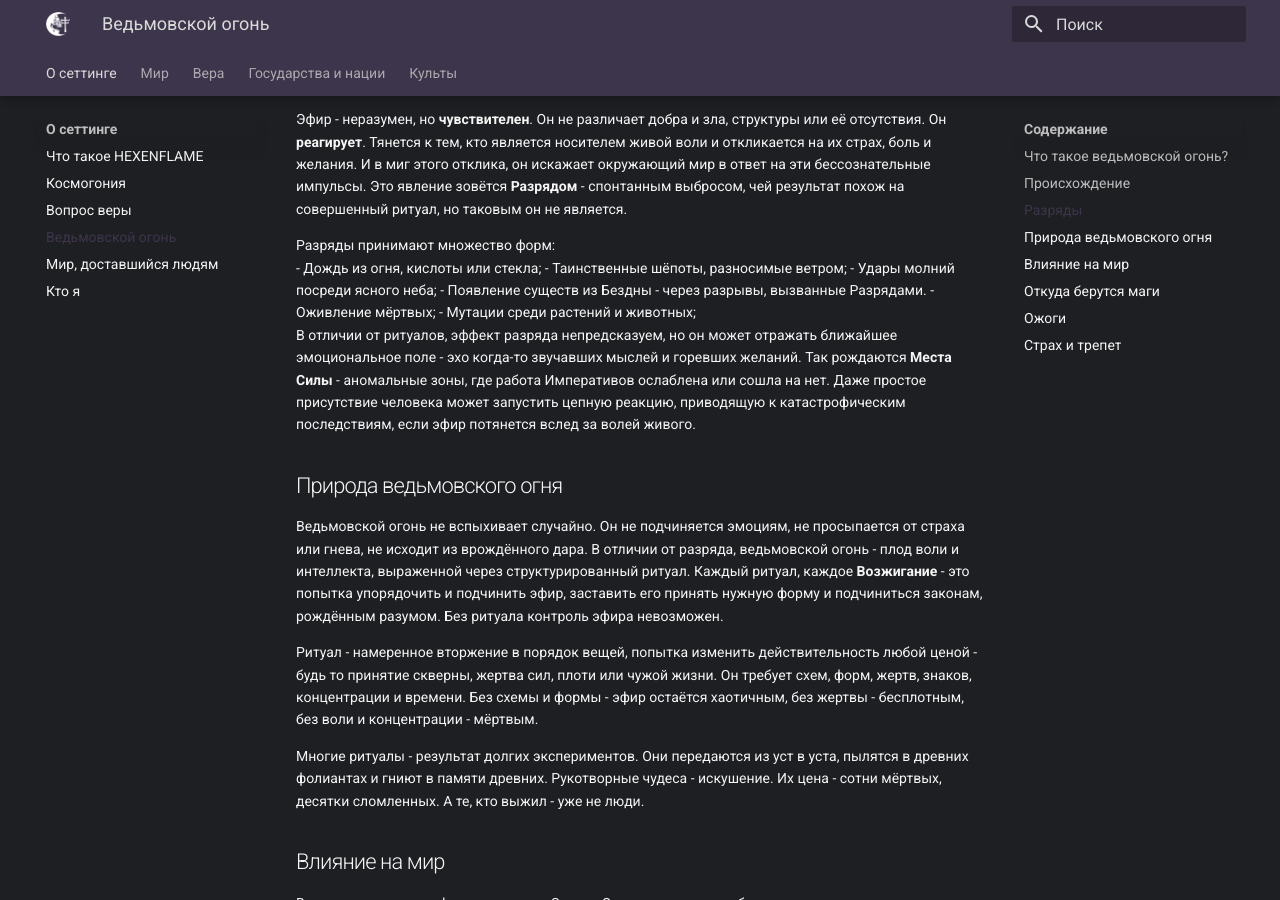
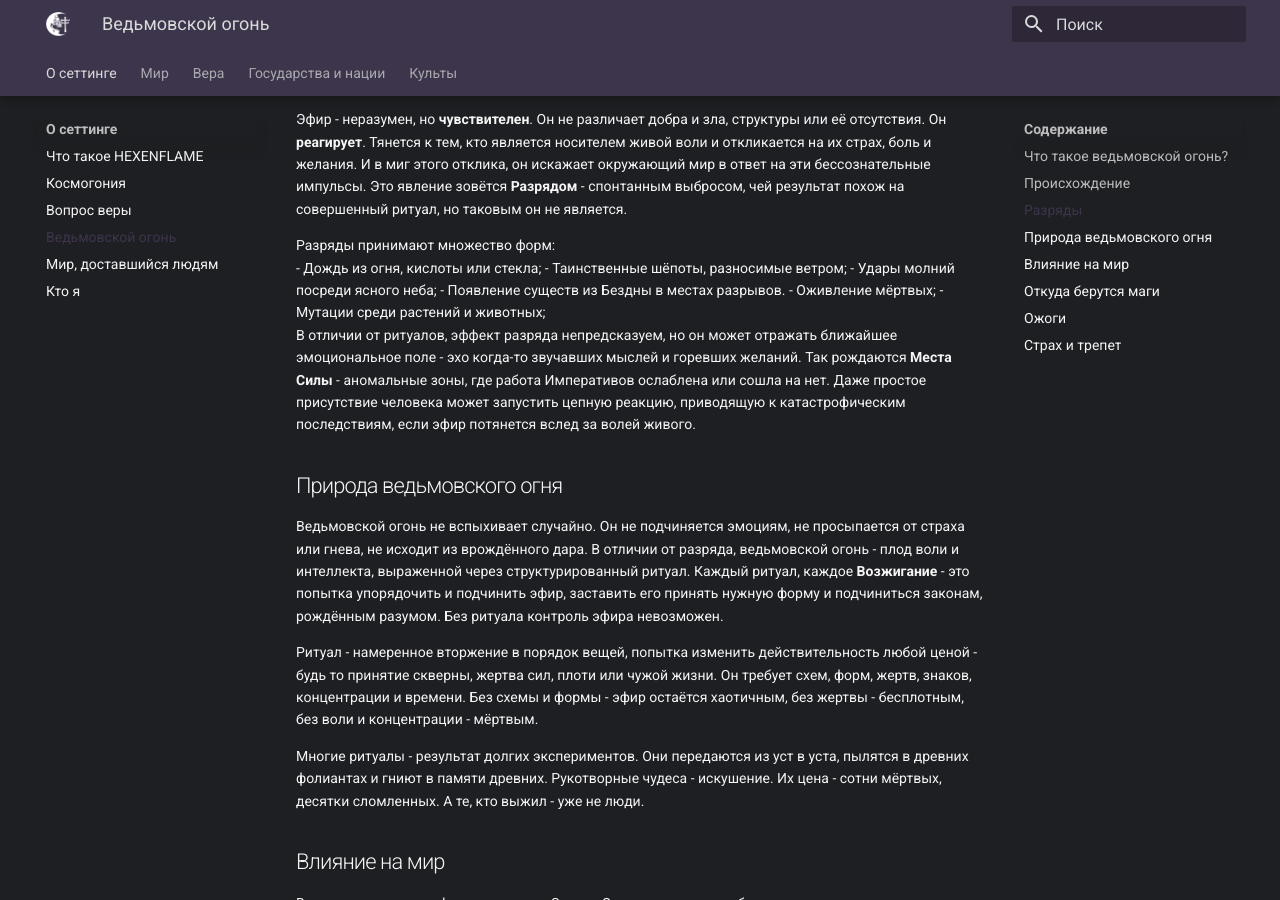
Before and after one commit to kiothesungod/hexenflame, an MkDocs documentation site: the page built from docs/start/about_magic.md, in a window 1280 px wide and 900 px high, scrolled down 784 px. Built offline with MkDocs 1.6.1 and Material for MkDocs 9.7.7, drawn with Linux system fonts in a browser that asks for light colours; some web fonts are replaced.

Commit message:
minor changes

```diff
--- a/docs/start/about_magic.md
+++ b/docs/start/about_magic.md
@@ -18,7 +18,7 @@
 - Дождь из огня, кислоты или стекла;
 - Таинственные шёпоты, разносимые ветром;
 - Удары молний посреди ясного неба;
-- Появление существ из Бездны - через разрывы, вызванные Разрядами.
+- Появление существ из Бездны в местах разрывов.
 - Оживление мёртвых;
 - Мутации среди растений и животных;
 <br>
```
Also changed, not shown: docs/start/about_faith.md (+1 -0 lines), docs/start/about_story.md (+1 -0 lines).
